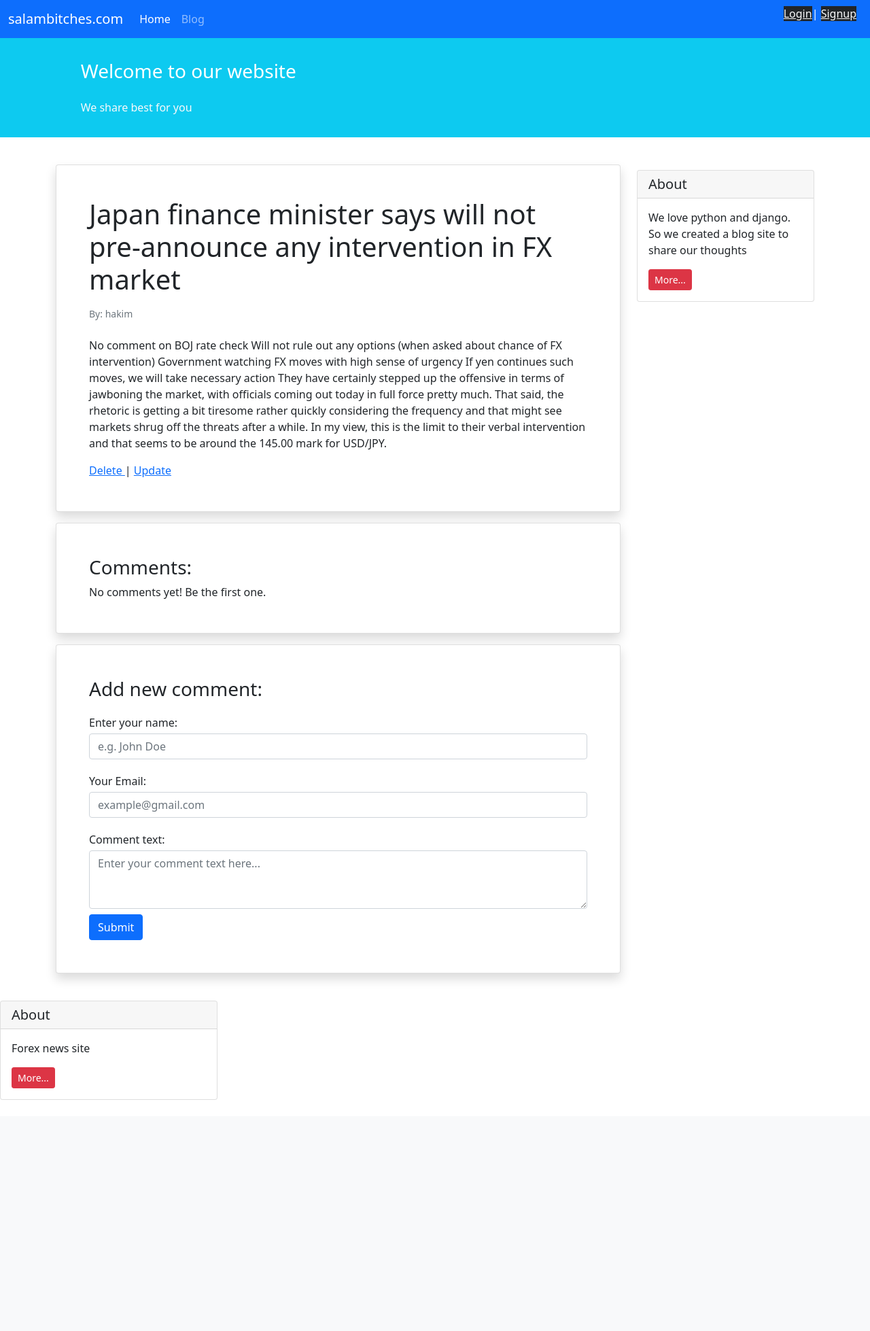
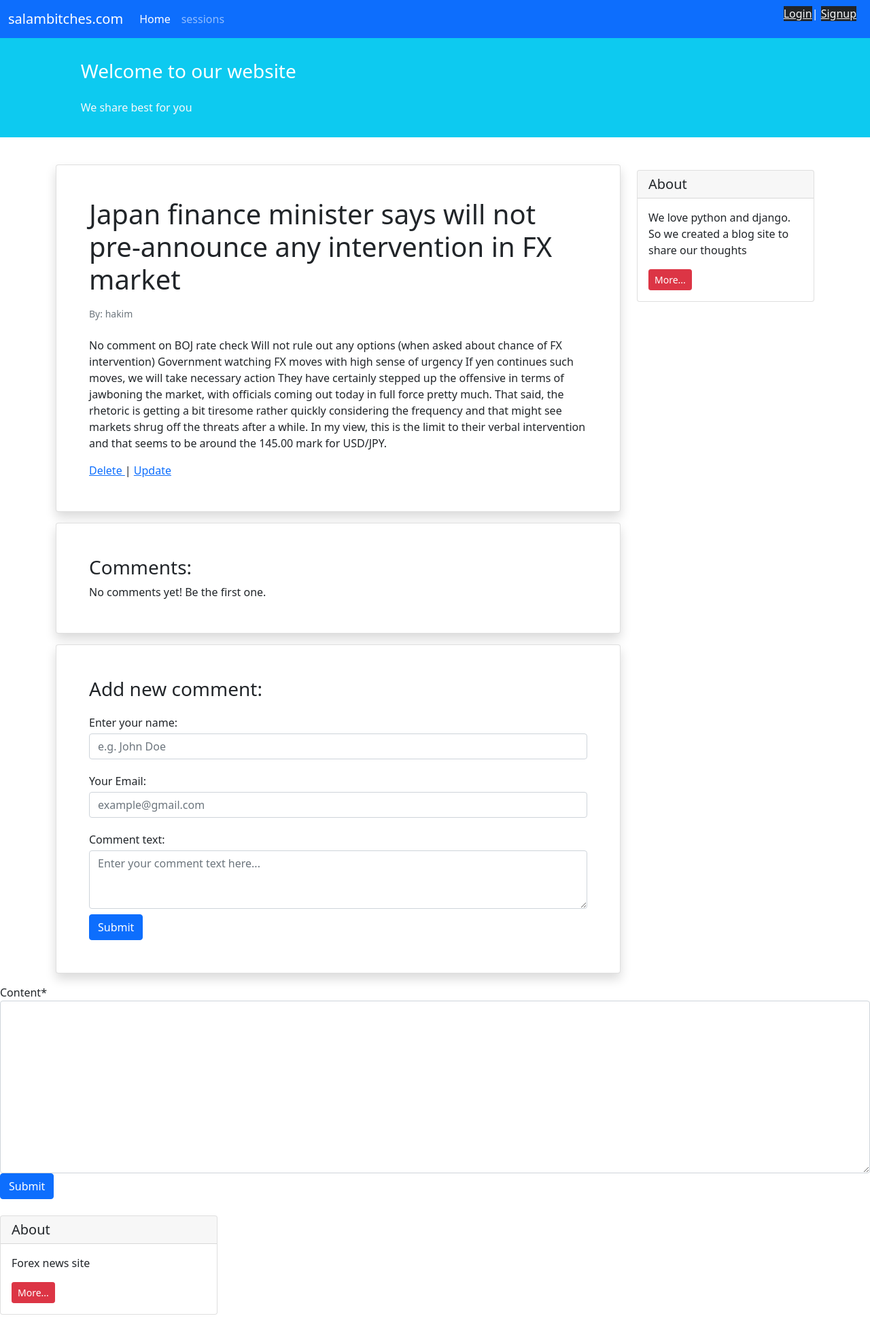
Before and after one commit to HakimGhaziali/FXdata, a Django app: page /blog/1 in a window 1280 px wide. Shown: the whole page at 68% size. Before the commit the page ends 1618 px from the top, so only its background shows below. Run offline with Django 4.2, Linux system fonts and the light colour scheme; data comes from the database, SQL or seed files in the repository; both versions use the stored data as it was after the commit; some libraries are stand-ins or nearby versions.

Commit message:
change in view

```diff
--- a/blog/admin.py
+++ b/blog/admin.py
@@ -2,8 +2,12 @@ from django.contrib import admin
 
 # Register your models here.
 
-from .models import Post
+from .models import Post , Comment
 
 @admin.register(Post)
 class PostAdmin(admin.ModelAdmin):
     list_display = ('title', 'status', 'datetime_modified',)
+
+
+
+admin.site.register(Comment)
--- a/blog/forms.py
+++ b/blog/forms.py
@@ -1,8 +1,17 @@
 from django import forms
 
-from .models import Post
+from .models import Post , Comment
 
 class PostForm(forms.ModelForm):
     class Meta:
         model = Post
         fields = ['title', 'text', 'status','upload' ]
+
+
+
+class CommentForm(forms.ModelForm):
+
+    class Meta:
+
+        model = Comment
+        fields = ['content']
--- a/blog/models.py
+++ b/blog/models.py
@@ -33,3 +33,20 @@ class Post(models.Model):
 
     def get_absolute_url(self):
         return reverse('post_detail', args=[self.pk])
+
+
+
+
+
+
+
+class Comment(models.Model):
+
+    content = models.TextField()
+    post = models.ForeignKey(Post , on_delete=models.CASCADE , related_name='comments')
+    user = models.ForeignKey(get_user_model(), on_delete=models.CASCADE , related_name='user_comment')
+
+
+    def __str__(self):
+
+        return f'self.content'
--- a/blog/urls.py
+++ b/blog/urls.py
@@ -1,11 +1,11 @@
 from django.urls import path
-from .views import PostList , PostDetail , PostCreateView ,PostUpdateView , PostUpdateView , PostDeleteView
+from .views import PostList , post_detail , PostCreateView ,PostUpdateView , PostUpdateView , PostDeleteView
 
 
 
 urlpatterns = [
     path("", PostList.as_view() , name='post_list'),
-    path("<int:pk>", PostDetail.as_view() , name='post_detail'),
+    path("<int:pk>", post_detail , name='post_detail'),
     path("create", PostCreateView.as_view() , name='post_create'),
     path('<int:pk>/edit/', PostUpdateView.as_view(), name='post_update'),
     path('<int:pk>/delete/', PostDeleteView.as_view(), name='post_delete'),
--- a/blog/views.py
+++ b/blog/views.py
@@ -2,10 +2,10 @@ from django.shortcuts import redirect, render
 from django.urls import reverse_lazy
 from django.views import generic
 from django.contrib.auth.mixins import LoginRequiredMixin , UserPassesTestMixin
+from django.shortcuts import  get_object_or_404
 
 
-
-from .forms import PostForm
+from .forms import PostForm , CommentForm
 from .models import Post
 
 
@@ -18,11 +18,20 @@ class PostList(generic.ListView):
 
 
 
-class PostDetail(generic.DetailView):
+def post_detail(request , pk):
 
-    model= Post
-    template_name = 'blog/post_detail.html'
-    context_object_name = 'post'
+    if request.method == 'GET':
+        print('hmmmmmmmmmmmmmmmmmmmmmmmmmmmmmmmmmm')
+        form = CommentForm()
+        post = get_object_or_404(Post , id=pk)
+        #post = Post.objects.get(id=pk)
+        return render(request , 'blog/post_detail.html' , {'form':form , 'post': post})
+
+#class PostDetail(generic.DetailView):
+
+# #   model= Post
+# #   template_name = 'blog/post_detail.html'
+#    context_object_name = 'post'
 
 
 class PostCreateView(LoginRequiredMixin , generic.CreateView):
@@ -36,6 +45,17 @@ class PostCreateView(LoginRequiredMixin , generic.CreateView):
         form.user = self.request.user
         form.save()
         return redirect(self.success_url)
+
+
+#class CommentCreateView(LoginRequiredMixin , generic.CreateView):
+
+#    form_class = CommentForm
+#    template_name = 'blog/post_detail.html'
+#    success_url = reverse_lazy('post_list')
+
+
+
+
 
 
 
--- a/pages/templates/blog/post_detail.html
+++ b/pages/templates/blog/post_detail.html
@@ -1,4 +1,9 @@
 {% extends '_base.html' %}
+
+
+{% load crispy_forms_tags %}
+
+
 
 {% block page_title %}
     Post Detail
@@ -62,4 +67,19 @@
             </div>
         </div>
     </div>
+
+
+
+    <form method="POST" >
+        {% csrf_token %}
+
+            {{ form|crispy }}
+
+
+
+        <button type="submit" class="btn btn-primary">Submit</button>
+
+
+    </form>
+
 {% endblock content %}
--- a/templates/_base.html
+++ b/templates/_base.html
@@ -22,8 +22,8 @@
         </button>
         <div class="collapse navbar-collapse" id="navbarNavAltMarkup">
             <div class="navbar-nav">
-                <a class="nav-link active" aria-current="page" href="#">Home</a>
-                <a class="nav-link" href="#">Blog</a>
+                <a class="nav-link active" aria-current="page" href="{% url 'post_list' %}">Home</a>
+                <a class="nav-link" href="{% url 'post_list'%}">sessions</a>
             </div>
         </div>
         <div class="mx-2 text-white">
```
Also changed, not shown: blog/migrations/0003_comment.py (added), db.sqlite3.
